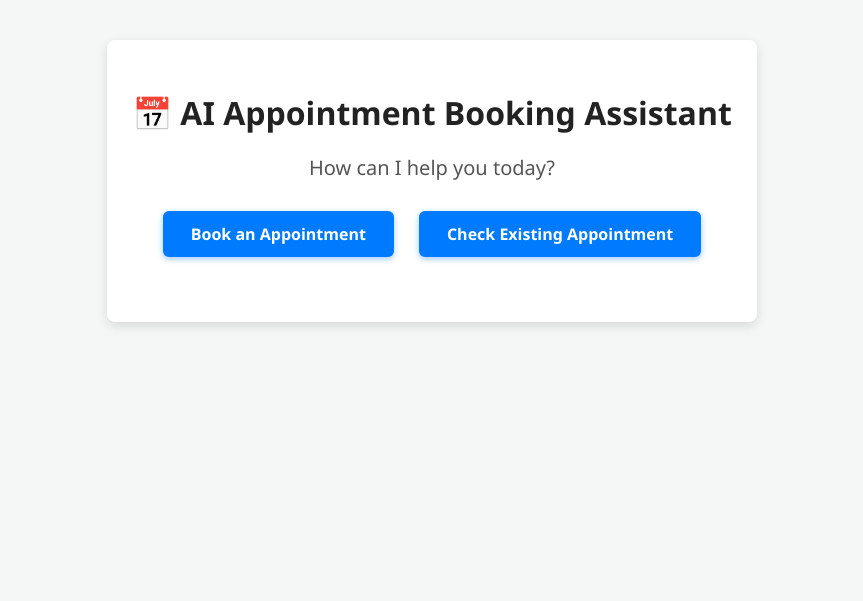
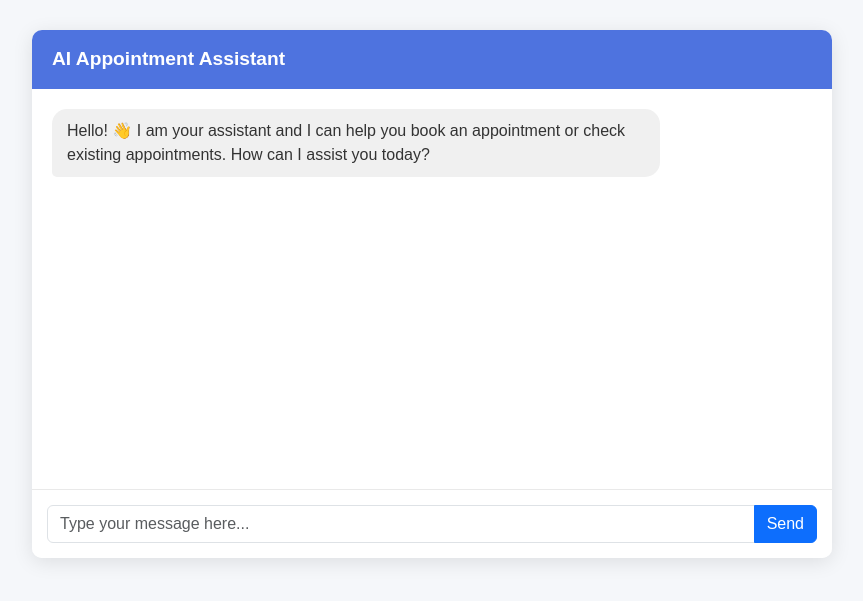
Before and after one commit to fahimai001/Booking_Appointments_Automation_Agent, a Flask app: page / in a window 1280 px wide. Shown: the top 601 px of the page, without its empty margins (208-1071 px from the left). Run offline with Flask 3, Linux system fonts and the light colour scheme.

Commit message:
making the agent improve to handle irrelevant information too

```diff
--- a/app.py
+++ b/app.py
@@ -1,45 +1,118 @@
-from flask import Flask, render_template, request
+from flask import Flask, render_template, request, jsonify
+import os
+import time
+from dotenv import load_dotenv
+from langchain_google_genai import ChatGoogleGenerativeAI
+from langchain_core.tools import tool
+from langchain_core.messages import AIMessage, HumanMessage, SystemMessage
 from src.db import setup_database, store_appointment, get_appointments_by_email
-from src.helper_func import validate_booking_info, standardize_time
+from src.helper_func import is_valid_email, is_valid_date, is_valid_time, standardize_time
+
+load_dotenv()
+
+setup_database()
 
 app = Flask(__name__)
-setup_database()
 
-@app.route('/', methods=['GET'])
+@tool
+def book_appointment(name: str, email: str, date: str, time: str, purpose: str) -> str:
+    """Book an appointment with the provided details."""
+    if not all([name, email, date, time, purpose]):
+        return "Missing required information. Please provide all details."
+    if not is_valid_email(email):
+        return "Invalid email address. Please provide a valid email."
+    if not is_valid_date(date):
+        return "Invalid date or date is in the past. Please use DD/MM/YYYY format."
+    if not is_valid_time(time):
+        return "Invalid time format. Please use HH:MM or H AM/PM."
+    standardized_time = standardize_time(time)
+    success, msg = store_appointment(name, email, date, standardized_time, purpose)
+    if success:
+        return f"Appointment booked successfully for {name} on {date} at {standardized_time} for {purpose}."
+    else:
+        return f"Failed to book appointment: {msg}"
+
+@tool
+def check_appointments(email: str) -> str:
+    """Check appointments for the given email."""
+    if not is_valid_email(email):
+        return "Invalid email address. Please provide a valid email."
+    appointments = get_appointments_by_email(email)
+    if not appointments:
+        return "No appointments found for this email."
+    response = "**Your Appointments:**\n\n"
+    for i, app in enumerate(appointments, 1):
+        response += f"**Appointment {i}:**\n"
+        response += f"- **Date:** {app['date']}\n"
+        response += f"- **Time:** {app['time']}\n"
+        response += f"- **Purpose:** {app['purpose']}\n\n"
+    return response.strip()
+
+def get_llm():
+    llm = ChatGoogleGenerativeAI(
+        model="gemini-2.0-flash",
+        google_api_key=os.environ["GEMINI_API_KEY"],
+        temperature=0.1
+    )
+    return llm.bind_tools([book_appointment, check_appointments])
+
+llm_with_tools = get_llm()
+
+system_message = SystemMessage(content="""
+You are an AI Appointment Booking Assistant. Your task is to help users book appointments or check existing appointments.
+
+For booking an appointment:
+- Collect the user's full name, email, date (DD/MM/YYYY), time, and purpose.
+- Ask for each piece of information naturally, one at a time, based on what the user has already provided.
+- Once all details are collected, use the book_appointment tool to store the appointment.
+- Present the details back to the user for confirmation after booking.
+
+For checking appointments:
+- Ask for the user's email.
+- Use the check_appointments tool to retrieve and display the appointments.
+
+Be concise, friendly, and use emojis (📅, ⏰, 📝) to make it engaging. If the user provides irrelevant information, gently guide them back to booking or checking appointments. Do not repeat the initial greeting unless it's the first message.
+""")
+
+@app.route('/')
 def index():
-    action = request.args.get('action')
-    return render_template('index.html', action=action)
+    return render_template('index.html')
 
-@app.route('/book', methods=['POST'])
-def book():
-    name = request.form.get('name')
-    email = request.form.get('email')
-    date = request.form.get('date')
-    time = request.form.get('time')
-    purpose = request.form.get('purpose')
+@app.route('/api/message', methods=['POST'])
+def process_message():
+    data = request.json
+    user_input = data.get('message', '')
+    conversation_history = data.get('history', [])
 
-    booking_info = {"name": name, "email": email, "date": date, "time": time, "purpose": purpose}
-    missing_fields, invalid_fields = validate_booking_info(booking_info)
-    if missing_fields or invalid_fields:
-        return render_template('index.html', action='book', booking_info=booking_info,
-                               missing=missing_fields, invalid=invalid_fields)
+    messages = [system_message]
 
-    time_std = standardize_time(time)
-    success, msg = store_appointment(name, email, date, time_std, purpose)
-    if not success:
-        error_msg = "You already have an appointment at that date and time." if msg == 'duplicate' else msg
-        return render_template('index.html', action='book', booking_info=booking_info, error=error_msg)
+    for msg in conversation_history:
+        if msg['role'] == 'user':
+            messages.append(HumanMessage(content=msg['content']))
+        else:
+            messages.append(AIMessage(content=msg['content']))
 
-    booking_info['time'] = time_std
-    return render_template('index.html', action='book', confirmation=booking_info)
+    messages.append(HumanMessage(content=user_input))
 
-@app.route('/check', methods=['POST'])
-def check():
-    email = request.form.get('check_email')
-    appointments = get_appointments_by_email(email)
-    not_found = not appointments
-    return render_template('index.html', action='check', appointments=appointments,
-                           check_email=email, not_found=not_found)
+    time.sleep(0.5)
+
+    response = llm_with_tools.invoke(messages)
+
+    if response.tool_calls:
+        for tool_call in response.tool_calls:
+            tool_name = tool_call['name']
+            tool_args = tool_call['args']
+
+            if tool_name == 'book_appointment':
+                result = book_appointment.invoke(tool_args)
+            elif tool_name == 'check_appointments':
+                result = check_appointments.invoke(tool_args)
+            else:
+                result = "Unknown tool."
+
+            return jsonify({'content': result})
+    else:
+        return jsonify({'content': response.content})
 
 if __name__ == '__main__':
     app.run(debug=True)
--- a/static/style.css
+++ /dev/null
@@ -1,182 +0,0 @@
-body {
-    font-family: 'Segoe UI', Tahoma, Geneva, Verdana, sans-serif;
-    background-color: #f4f7f6;
-    color: #333;
-    margin: 0;
-    padding: 0;
-}
-
-.container {
-    max-width: 600px;
-    margin: 40px auto;
-    background: #fff;
-    padding: 30px 25px 25px 25px;
-    border-radius: 8px;
-    box-shadow: 0 4px 12px rgba(0,0,0,0.12);
-}
-
-h1, h2, h3 {
-    text-align: center;
-    font-weight: 600;
-    margin-bottom: 20px;
-    color: #222;
-}
-
-.greeting {
-    text-align: center;
-    font-size: 1.25rem;
-    margin-bottom: 30px;
-    color: #555;
-}
-
-.options {
-    display: flex;
-    justify-content: center;
-    gap: 25px;
-    margin-bottom: 40px;
-}
-
-.btn {
-    padding: 12px 28px;
-    background-color: #007bff;
-    color: #fff;
-    text-decoration: none;
-    border-radius: 6px;
-    font-weight: 600;
-    font-size: 1rem;
-    box-shadow: 0 2px 6px rgba(0,123,255,0.4);
-    transition: background-color 0.25s ease, box-shadow 0.25s ease;
-}
-
-.btn:hover,
-.btn:focus {
-    background-color: #0056b3;
-    box-shadow: 0 4px 12px rgba(0,86,179,0.6);
-    outline: none;
-}
-
-form {
-    display: flex;
-    flex-direction: column;
-    gap: 15px;
-    margin-bottom: 30px;
-}
-
-input[type="text"],
-input[type="email"],
-input[type="date"],
-input[type="time"] {
-    padding: 12px 14px;
-    border: 1.5px solid #ccc;
-    border-radius: 6px;
-    font-size: 1rem;
-    transition: border-color 0.25s ease;
-}
-
-input[type="text"]:focus,
-input[type="email"]:focus,
-input[type="date"]:focus,
-input[type="time"]:focus {
-    border-color: #007bff;
-    outline: none;
-    box-shadow: 0 0 6px rgba(0,123,255,0.3);
-}
-
-button {
-    padding: 12px;
-    background-color: #28a745;
-    color: #fff;
-    border: none;
-    border-radius: 6px;
-    cursor: pointer;
-    font-weight: 600;
-    font-size: 1.1rem;
-    box-shadow: 0 3px 8px rgba(40,167,69,0.5);
-    transition: background-color 0.25s ease, box-shadow 0.25s ease;
-}
-
-button:hover,
-button:focus {
-    background-color: #218838;
-    box-shadow: 0 5px 15px rgba(33,136,56,0.7);
-    outline: none;
-}
-
-.link {
-    display: inline-block;
-    margin-top: 12px;
-    color: #007bff;
-    text-decoration: none;
-    font-size: 0.95rem;
-    font-weight: 500;
-}
-
-.link:hover,
-.link:focus {
-    text-decoration: underline;
-    outline: none;
-}
-
-.alert {
-    padding: 14px 18px;
-    border-radius: 6px;
-    margin-bottom: 25px;
-    font-size: 1rem;
-    line-height: 1.3;
-    font-weight: 600;
-}
-
-.alert.success {
-    background-color: #d4edda;
-    color: #155724;
-    border: 1.5px solid #c3e6cb;
-}
-
-.alert.error {
-    background-color: #f8d7da;
-    color: #721c24;
-    border: 1.5px solid #f5c6cb;
-}
-
-.alert.warning {
-    background-color: #fff3cd;
-    color: #856404;
-    border: 1.5px solid #ffeeba;
-}
-
-.appointments-list {
-    margin-top: 25px;
-}
-
-.highlight-email {
-    color: #007bff;
-    font-weight: 700;
-}
-
-.appointments-table {
-    width: 100%;
-    border-collapse: collapse;
-    margin-top: 12px;
-    font-size: 1rem;
-}
-
-.appointments-table thead {
-    background-color: #007bff;
-    color: #fff;
-    font-weight: 600;
-}
-
-.appointments-table th,
-.appointments-table td {
-    padding: 12px 15px;
-    border: 1px solid #ddd;
-    text-align: center;
-}
-
-.appointments-table tbody tr:nth-child(even) {
-    background-color: #f9f9f9;
-}
-
-.appointments-table tbody tr:hover {
-    background-color: #e9f2ff;
-}
--- a/templates/index.html
+++ b/templates/index.html
@@ -1,91 +1,209 @@
 <!DOCTYPE html>
 <html lang="en">
 <head>
-    <meta charset="UTF-8" />
-    <meta name="viewport" content="width=device-width, initial-scale=1" />
-    <link rel="stylesheet" href="{{ url_for('static', filename='style.css') }}" />
-    <title>📅 AI Appointment Booking</title>
+    <meta charset="UTF-8">
+    <meta name="viewport" content="width=device-width, initial-scale=1.0">
+    <title>Appointment Booking Assistant</title>
+    <link href="https://cdn.jsdelivr.net/npm/bootstrap@5.3.0-alpha1/dist/css/bootstrap.min.css" rel="stylesheet">
+    <style>
+        body {
+            background-color: #f5f7fa;
+            font-family: 'Arial', sans-serif;
+        }
+        .chat-container {
+            max-width: 800px;
+            margin: 30px auto;
+            background: white;
+            border-radius: 10px;
+            box-shadow: 0 4px 20px rgba(0, 0, 0, 0.1);
+            overflow: hidden;
+        }
+        .chat-header {
+            background-color: #4e73df;
+            color: white;
+            padding: 15px 20px;
+            font-weight: bold;
+            font-size: 1.2rem;
+        }
+        .chat-messages {
+            height: 400px;
+            overflow-y: auto;
+            padding: 20px;
+        }
+        .message {
+            margin-bottom: 15px;
+            padding: 10px 15px;
+            border-radius: 15px;
+            max-width: 80%;
+            position: relative;
+            clear: both;
+        }
+        .user-message {
+            background-color: #e6f2ff;
+            color: #333;
+            float: right;
+            border-bottom-right-radius: 5px;
+        }
+        .assistant-message {
+            background-color: #f0f0f0;
+            color: #333;
+            float: left;
+            border-bottom-left-radius: 5px;
+        }
+        .message-input {
+            padding: 15px;
+            border-top: 1px solid #e9e9e9;
+            background-color: white;
+        }
+        .loading {
+            display: none;
+            text-align: center;
+            margin: 10px 0;
+            color: #666;
+        }
+        .loading-dot {
+            display: inline-block;
+            width: 8px;
+            height: 8px;
+            border-radius: 50%;
+            background-color: #666;
+            margin: 0 3px;
+            animation: wave 1.3s linear infinite;
+        }
+        .loading-dot:nth-child(2) {
+            animation-delay: -1.1s;
+        }
+        .loading-dot:nth-child(3) {
+            animation-delay: -0.9s;
+        }
+        @keyframes wave {
+            0%, 60%, 100% {
+                transform: initial;
+            }
+            30% {
+                transform: translateY(-10px);
+            }
+        }
+        .message p {
+            margin-bottom: 0;
+        }
+        /* For markdown content */
+        .assistant-message strong {
+            font-weight: bold;
+        }
+    </style>
 </head>
 <body>
-  <div class="container">
-    <h1>📅 AI Appointment Booking Assistant</h1>
+    <div class="container">
+        <div class="chat-container">
+            <div class="chat-header">
+                AI Appointment Assistant
+            </div>
+            <div class="chat-messages" id="chat-messages">
+                <!-- Chat messages will be inserted here -->
+                <div class="message assistant-message">
+                    <p>Hello! 👋 I am your assistant and I can help you book an appointment or check existing appointments. How can I assist you today?</p>
+                </div>
+            </div>
+            <div class="loading" id="loading">
+                <div class="loading-dot"></div>
+                <div class="loading-dot"></div>
+                <div class="loading-dot"></div>
+            </div>
+            <div class="message-input">
+                <form id="message-form">
+                    <div class="input-group">
+                        <input type="text" id="user-input" class="form-control" placeholder="Type your message here..." required>
+                        <button class="btn btn-primary" type="submit">Send</button>
+                    </div>
+                </form>
+            </div>
+        </div>
+    </div>
 
-    {% if not action %}
-      <p class="greeting">How can I help you today?</p>
-      <div class="options">
-        <a class="btn" href="/?action=book">Book an Appointment</a>
-        <a class="btn" href="/?action=check">Check Existing Appointment</a>
-      </div>
-    {% endif %}
+    <script src="https://cdn.jsdelivr.net/npm/marked/marked.min.js"></script>
+    <script>
+        document.addEventListener('DOMContentLoaded', function() {
+            const messageForm = document.getElementById('message-form');
+            const userInput = document.getElementById('user-input');
+            const chatMessages = document.getElementById('chat-messages');
+            const loadingIndicator = document.getElementById('loading');
+            let conversationHistory = [];
 
-    {% if action == 'book' %}
-      <h2>Book a New Appointment</h2>
+            // Initial greeting
+            conversationHistory.push({
+                role: 'assistant',
+                content: 'Hello! 👋 I am your assistant and I can help you book an appointment or check existing appointments. How can I assist you today?'
+            });
 
-      {% if error %}
-        <div class="alert error">❌ {{ error }}</div>
-      {% endif %}
-      {% if missing %}
-        <div class="alert warning">⚠️ Missing fields: {{ missing | join(', ') }}</div>
-      {% endif %}
-      {% if invalid %}
-        <div class="alert warning">⚠️ Invalid entries: {{ invalid | join(', ') }}</div>
-      {% endif %}
-      {% if confirmation %}
-        <div class="alert success">
-          ✅ Appointment confirmed for <strong>{{ confirmation.name }}</strong> on <strong>{{ confirmation.date }}</strong> at <strong>{{ confirmation.time }}</strong>.<br />
-          Purpose: <em>{{ confirmation.purpose }}</em>
-        </div>
-      {% endif %}
+            messageForm.addEventListener('submit', async function(e) {
+                e.preventDefault();
 
-      <form action="/book" method="POST" novalidate>
-        <input type="text" name="name" placeholder="Name" value="{{ booking_info.name if booking_info }}" required autocomplete="name" />
-        <input type="email" name="email" placeholder="Email" value="{{ booking_info.email if booking_info }}" required autocomplete="email" />
-        <input type="date" name="date" value="{{ booking_info.date if booking_info }}" required />
-        <input type="time" name="time" value="{{ booking_info.time if booking_info }}" required />
-        <input type="text" name="purpose" placeholder="Purpose" value="{{ booking_info.purpose if booking_info }}" required autocomplete="off" />
-        <button type="submit">Submit Booking</button>
-        <a class="link" href="/">← Back</a>
-      </form>
-    {% endif %}
+                const message = userInput.value.trim();
+                if (!message) return;
 
-    {% if action == 'check' %}
-      <h2>Check Your Appointments</h2>
+                // Add user message to UI
+                addMessage('user', message);
 
-      <form action="/check" method="POST" novalidate>
-        <input type="email" name="check_email" placeholder="Enter your email" value="{{ check_email if check_email }}" required autocomplete="email" />
-        <button type="submit">Find Appointments</button>
-        <a class="link" href="/">← Back</a>
-      </form>
+                // Add to conversation history
+                conversationHistory.push({
+                    role: 'user',
+                    content: message
+                });
 
-      {% if appointments is defined %}
-        {% if not_found %}
-          <div class="alert warning">⚠️ No appointments found for <strong>{{ check_email }}</strong>.</div>
-        {% else %}
-          <div class="appointments-list">
-            <h3>Appointments for <span class="highlight-email">{{ check_email }}</span>:</h3>
-            <table class="appointments-table" aria-label="Appointments list">
-              <thead>
-                <tr>
-                  <th scope="col">Date</th>
-                  <th scope="col">Time</th>
-                  <th scope="col">Purpose</th>
-                </tr>
-              </thead>
-              <tbody>
-                {% for app in appointments %}
-                  <tr>
-                    <td>{{ app.date }}</td>
-                    <td>{{ app.time }}</td>
-                    <td>{{ app.purpose }}</td>
-                  </tr>
-                {% endfor %}
-              </tbody>
-            </table>
-          </div>
-        {% endif %}
-      {% endif %}
-    {% endif %}
+                // Clear input
+                userInput.value = '';
 
-  </div>
+                // Show loading indicator
+                loadingIndicator.style.display = 'block';
+
+                try {
+                    // Send message to backend
+                    const response = await fetch('/api/message', {
+                        method: 'POST',
+                        headers: {
+                            'Content-Type': 'application/json'
+                        },
+                        body: JSON.stringify({
+                            message: message,
+                            history: conversationHistory
+                        })
+                    });
+
+                    const data = await response.json();
+
+                    // Add assistant response to UI
+                    addMessage('assistant', data.content);
+
+                    // Add to conversation history
+                    conversationHistory.push({
+                        role: 'assistant',
+                        content: data.content
+                    });
+                } catch (error) {
+                    console.error('Error:', error);
+                    addMessage('assistant', 'Sorry, there was an error processing your request.');
+                } finally {
+                    // Hide loading indicator
+                    loadingIndicator.style.display = 'none';
+
+                    // Scroll to bottom
+                    chatMessages.scrollTop = chatMessages.scrollHeight;
+                }
+            });
+
+            function addMessage(role, content) {
+                const messageDiv = document.createElement('div');
+                messageDiv.className = `message ${role}-message`;
+
+                // Convert markdown to HTML
+                const parsedContent = marked.parse(content);
+                messageDiv.innerHTML = parsedContent;
+
+                chatMessages.appendChild(messageDiv);
+                chatMessages.scrollTop = chatMessages.scrollHeight;
+            }
+        });
+    </script>
 </body>
 </html>
```
Also changed, not shown: src/helper_func.py (+14 -147 lines), database/appointments.db, page-1.png (deleted), page-2.png (deleted), page-3.png (deleted), 2 other files.
